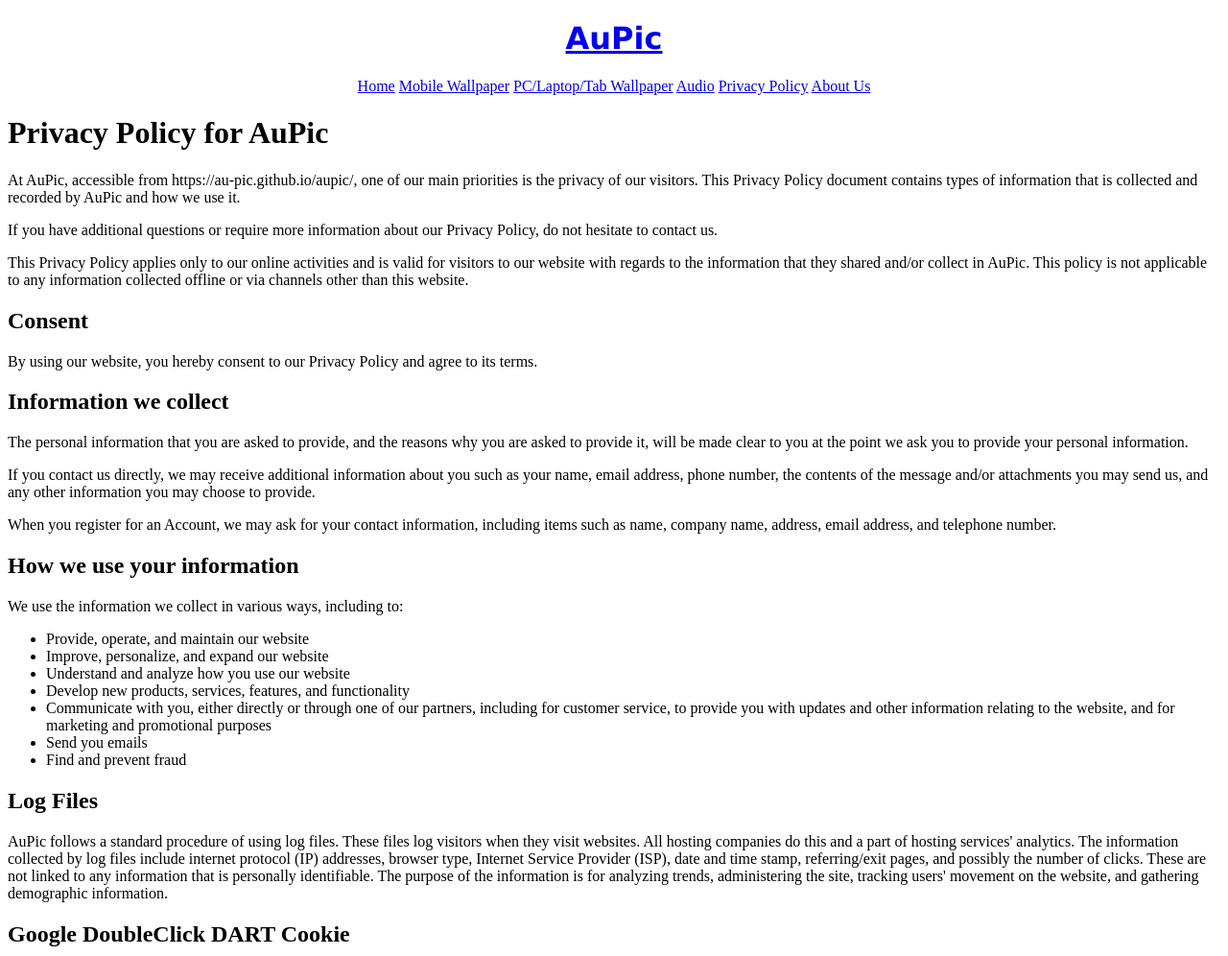
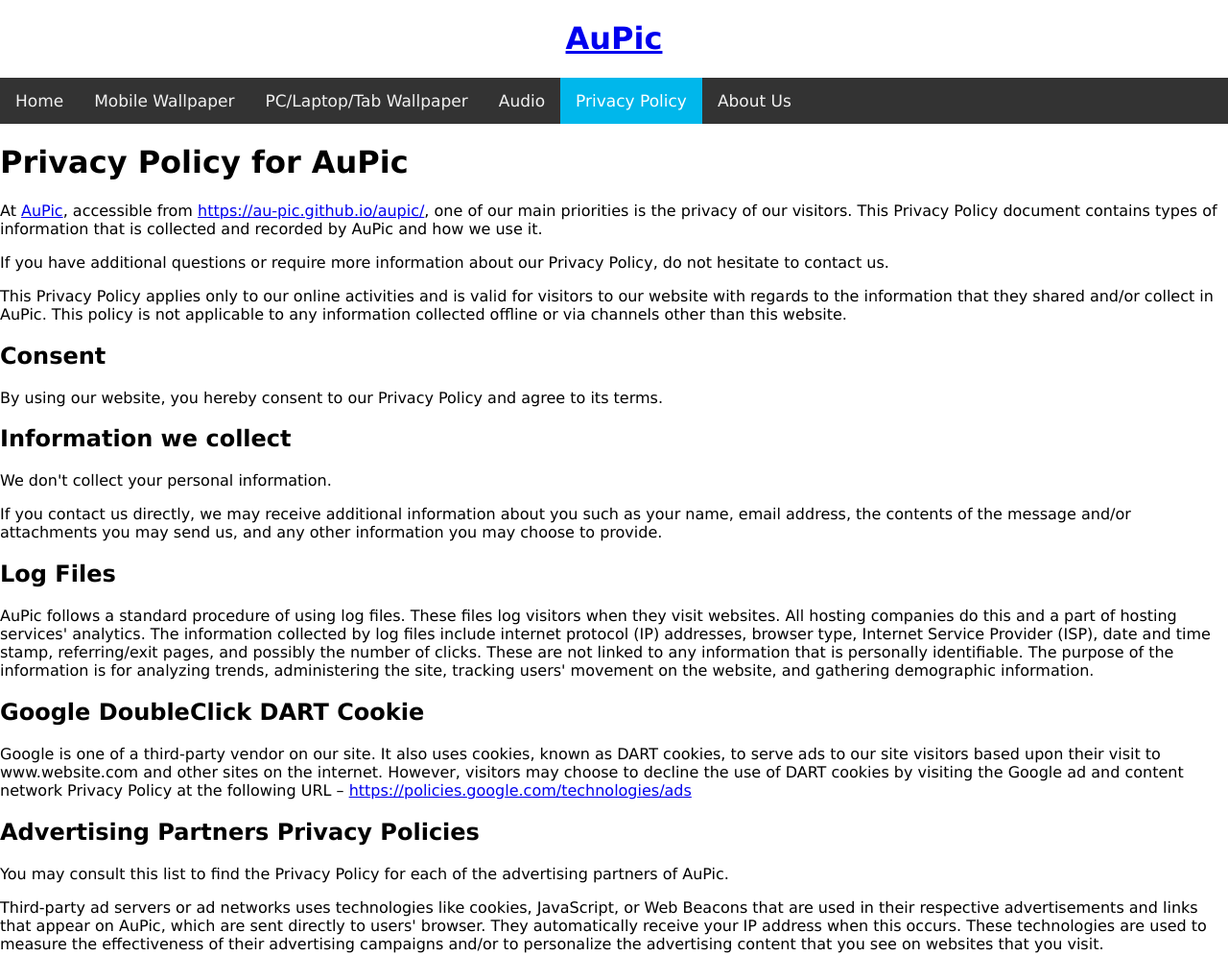
Before and after one commit to au-pic/aupic, a plain HTML site: page PrivacyPolicy.html in a window 1280 px wide. Shown: the top 996 px of the page at 96% size. Drawn offline with Linux system fonts and the light colour scheme.

Commit message:
Add files via upload

```diff
--- a/PrivacyPolicy.html
+++ b/PrivacyPolicy.html
@@ -4,6 +4,36 @@
          <title>AuPic</title>
          <meta name="google-site-verification" content="hLHqIqrYPmpkpQctnAFCNXI2EXzOaOmrEfeTyv8QuOc" />
          <link rel="icon" type="image/x-icon" href="/images/favicon.ico">
+         <style>
+            body {
+  margin: 0;
+  font-family: verdana;
+}
+
+.topnav {
+  overflow: hidden;
+  background-color: #333;
+}
+
+.topnav a {
+  float: left;
+  color: #f2f2f2;
+  text-align: center;
+  padding: 14px 16px;
+  text-decoration: none;
+  font-size: 17px;
+}
+
+.topnav a:hover {
+  background-color: #ddd;
+  color: black;
+}
+
+.topnav a.active {
+  background-color: #00b7eb;
+  color: white;
+}
+         </style>
     </head>
 
 
@@ -25,9 +55,9 @@
              </center>
         </nav>
 
-<h1>Privacy Policy for AuPic</h1>
+<h1 >Privacy Policy for AuPic</h1>
 
-<p>At AuPic, accessible from https://au-pic.github.io/aupic/, one of our main priorities is the privacy of our visitors. This Privacy Policy document contains types of information that is collected and recorded by AuPic and how we use it.</p>
+<p>At <a href="https://au-pic.github.io/aupic/">AuPic</a>, accessible from <a href="https://au-pic.github.io/aupic/">https://au-pic.github.io/aupic/</a>, one of our main priorities is the privacy of our visitors. This Privacy Policy document contains types of information that is collected and recorded by AuPic and how we use it.</p>
 
 <p>If you have additional questions or require more information about our Privacy Policy, do not hesitate to contact us.</p>
 
@@ -39,23 +69,8 @@
 
 <h2>Information we collect</h2>
 
-<p>The personal information that you are asked to provide, and the reasons why you are asked to provide it, will be made clear to you at the point we ask you to provide your personal information.</p>
-<p>If you contact us directly, we may receive additional information about you such as your name, email address, phone number, the contents of the message and/or attachments you may send us, and any other information you may choose to provide.</p>
-<p>When you register for an Account, we may ask for your contact information, including items such as name, company name, address, email address, and telephone number.</p>
-
-<h2>How we use your information</h2>
-
-<p>We use the information we collect in various ways, including to:</p>
-
-<ul>
-<li>Provide, operate, and maintain our website</li>
-<li>Improve, personalize, and expand our website</li>
-<li>Understand and analyze how you use our website</li>
-<li>Develop new products, services, features, and functionality</li>
-<li>Communicate with you, either directly or through one of our partners, including for customer service, to provide you with updates and other information relating to the website, and for marketing and promotional purposes</li>
-<li>Send you emails</li>
-<li>Find and prevent fraud</li>
-</ul>
+<p>We don't collect your personal information.</p>
+<p>If you contact us directly, we may receive additional information about you such as your name, email address, the contents of the message and/or attachments you may send us, and any other information you may choose to provide.</p>
 
 <h2>Log Files</h2>
 
```
